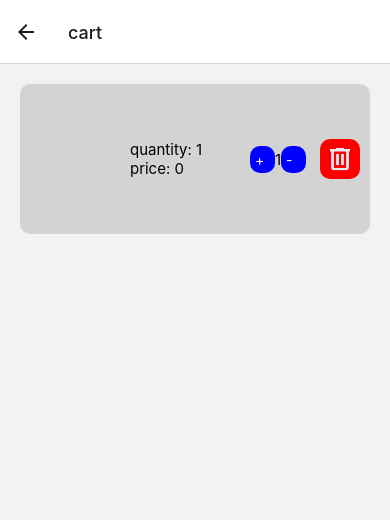
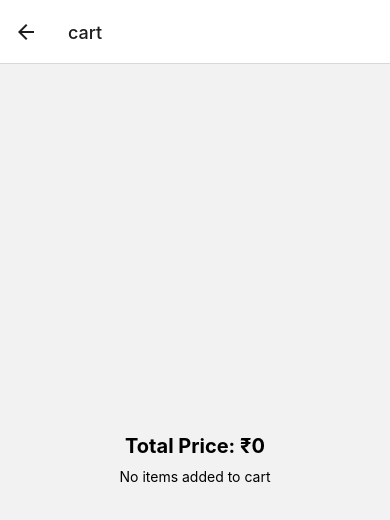
Before and after one commit to chetankumarpulipati/food-order-app, a React Native app: screen /cart in a window 390 px wide. Shown: the top 520 px of the page. Built offline with nearby package versions, Linux system fonts and the light colour scheme.

Commit message:
designed qty screen

```diff
--- a/src/screens/CartScreen/cart.screen.tsx
+++ b/src/screens/CartScreen/cart.screen.tsx
@@ -1,8 +1,9 @@
 import React, {useEffect, useState} from 'react';
-import {Image, ScrollView, StyleSheet, Text, TouchableOpacity, View} from "react-native";
+import {Image, RefreshControl, ScrollView, StyleSheet, Text, TouchableOpacity, View} from "react-native";
 import { RouteProp } from '@react-navigation/native';
 import AsyncStorage from '@react-native-async-storage/async-storage';
-
+import { useIsFocused } from '@react-navigation/native';
+import QuantityScreen from "../QuantityScreen";
 
 type RootStackParamList = {
     CartScreen: {
@@ -19,44 +20,54 @@ interface Props {
     route: CartScreenRouteProp;
 }
 
-//storage
 
-
-
+interface CartItem {
+    itemTitle: string;
+    imageSource: any;
+    price: number;
+    qty: number;
+}
 
 const CartScreen: React.FC<Props> = ({route},{navigation}) => {
-    // const { itemTitle, imageSource, price, qty } = route.params;
-    const { itemTitle, imageSource, price, qty } = route.params ? route.params : { itemTitle: '', imageSource: null, price: 0, qty: 0 };
-    const [cartItems, setCartItems] = useState([]);
+    const { itemTitle, imageSource, price, qty } = route.params
+        ? route.params
+        : { itemTitle: '', imageSource: null, price: 0, qty: 0 };
+    const [cartItems, setCartItems] = useState<CartItem[]>([]);
     const [qtyy, setQty] = useState(1); // Initialize quantity state
     const temp_price = price * qtyy;
-
-    const storeData = async (value) => {
-        try {
-            const jsonValue = JSON.stringify(value)
-            await AsyncStorage.setItem('@cart', jsonValue)
-        } catch (e) {
-            console.log(e);
-        }
-    }
-    const addToCart = () => {
-        navigation.navigate('cart', {
-            itemTitle: itemTitle,
-            price: price * qtyy,
-            qty: qtyy,
-            imageSource: imageSource,
-        });
-        console.log('Added',{qtyy},{itemTitle},'to storage using async storage');
-        storeData({itemTitle: itemTitle, price: price * qtyy, qty: qtyy, imageSource: imageSource});
-    }
+    const isFocused = useIsFocused();
+    const [refreshing, setRefreshing] = useState(false);
     const getData = async () => {
         try {
-            const jsonValue = await AsyncStorage.getItem('@cart')
-            return jsonValue != null ? JSON.parse(jsonValue) : null;
+            const jsonValue = await AsyncStorage.getItem('@cart');
+            return jsonValue != null ? JSON.parse(jsonValue) : [];
         } catch(e) {
             console.log(e);
         }
     }
+    const fetchCartItems = async () => {
+        const items = await getData();
+        setCartItems(items);
+    }
+    const increaseQty = (index) => {
+        setCartItems(prevCartItems => prevCartItems.map((item, i) =>
+            i === index ? {...item, qty: item.qty + 1, price: item.price * (item.qty + 1)} : item
+        ));
+    }
+    const decreaseQty = (index) => {
+        setCartItems(prevCartItems => prevCartItems.map((item, i) =>
+            i === index && item.qty > 1 ? {...item, qty: item.qty - 1, price: (item.price / item.qty) * (item.qty - 1)} : item
+        ));
+    }
+    const deleteItem = (index) => {
+        setCartItems(prevCartItems => prevCartItems.filter((item, i) => i !== index));
+    }
+    const onRefresh = React.useCallback(() => {
+        setRefreshing(true);
+        fetchCartItems().then(() => setRefreshing(false));
+    }, []);
+    const totalPrice = cartItems.reduce((total, item) => total + item.price, 0);
+
 
     useEffect(() => {
         const fetchCartItems = async () => {
@@ -65,44 +76,52 @@ const CartScreen: React.FC<Props> = ({route},{navigation}) => {
         }
         fetchCartItems();
     }, []);
+    useEffect(() => {
+        const fetchCartItems = async () => {
+            const items = await getData();
+            setCartItems(items);
+        }
+        fetchCartItems();
+    }, [isFocused]);
+    useEffect(() => {
+        fetchCartItems();
+    }, [isFocused]);
 
-    const increaseQty = () => {
-        setQty(qtyy + 1);
+    // console.log('Image Source:', imageSource);
+    return (
+        <ScrollView
+            contentContainerStyle={{flexGrow: 1}}
+            refreshControl={
+                <RefreshControl refreshing={refreshing} onRefresh={onRefresh} />
             }
-    const decreaseQty = () => {
-        if (qty > 1) {
-            setQty(qtyy - 1);
-        }
-    }
-    const deleteItem = () => {
-        console.log('Deleted', {qty}, {itemTitle}, 'from cart');
-    }
-
-    console.log('Image Source:', imageSource);
-    return (
-        <ScrollView>
-            <View style={styles.container}>
+        >
+            <View style={{flex: 1, alignItems: 'center', justifyContent: 'center'}}>
+                <Text style={styles.totalPrice}>Total Price: ₹{totalPrice}</Text>
+                {cartItems.length === 0 ? (
+                    <Text>No items added to cart</Text>
+                ) : (
+                    cartItems.map((item, index) => (
                         <View style={styles.item_view}>
                             <Image
-                        source = {imageSource}
+                                source = {item.imageSource}
                                 style = {styles.image}
                             />
                             <View style={styles.details}>
-                        <Text style={styles.itemTitle}>{itemTitle}</Text>
-                        <Text style={styles.qty}>quantity: {qtyy}</Text>
-                        <Text style={styles.price}>price: {temp_price} </Text>
+                                <Text style={styles.itemTitle}>{item.itemTitle}</Text>
+                                <Text style={styles.qty}>quantity: {item.qty}</Text>
+                                <Text style={styles.price}>price: {item.price} </Text>
                             </View>
                             <View style={styles.actions}>
                                 <View style={styles.qtyButtons}>
-                            <TouchableOpacity onPress={increaseQty} style={styles.qtyButton}>
+                                    <TouchableOpacity onPress={() => increaseQty(index)} style={styles.qtyButton}>
                                         <Text style={styles.qtyButtonText}>+</Text>
                                     </TouchableOpacity>
-                            <Text style={styles.qty}>{qtyy}</Text>
-                            <TouchableOpacity onPress={decreaseQty} style={styles.qtyButton}>
+                                    <Text style={styles.qty}>{item.qty}</Text>
+                                    <TouchableOpacity onPress={() => decreaseQty(index)} style={styles.qtyButton}>
                                         <Text style={styles.qtyButtonText}>-</Text>
                                     </TouchableOpacity>
                                 </View>
-                        <TouchableOpacity onPress={deleteItem} style={styles.deleteButton}>
+                                <TouchableOpacity onPress={() => deleteItem(index)} style={styles.deleteButton}>
                                     <Image
                                         source = {require('../../assets/images/bin.png')}
                                         style = {{width: 30, height: 30}}
@@ -110,6 +129,8 @@ const CartScreen: React.FC<Props> = ({route},{navigation}) => {
                                 </TouchableOpacity>
                             </View>
                         </View>
+                    ))
+                )}
             </View>
         </ScrollView>
     )
@@ -192,4 +213,9 @@ const styles = StyleSheet.create({
         justifyContent: 'space-between',
         alignItems: 'center',
     },
+    totalPrice: {
+        fontSize: 20,
+        fontWeight: "bold",
+        margin: 10,
+    },
 });
--- a/src/screens/QuantityScreen/quantity.screen.tsx
+++ b/src/screens/QuantityScreen/quantity.screen.tsx
@@ -4,6 +4,7 @@ import { RouteProp } from '@react-navigation/native';
 import {TouchableNativeFeedback} from "react-native-gesture-handler";
 import { useNavigation } from '@react-navigation/native'; // Import useNavigation
 import CartScreen from "../CartScreen";
+import AsyncStorage from "@react-native-async-storage/async-storage";
 
 
 type RootStackParamList = {
@@ -90,6 +91,17 @@ const QuantityScreen: React.FC<Props> = ({ route }) => {
             setQty(qty - 5); // Decrease quantity by 5
         }
     }
+    const [additionalDesc, setAdditionalDesc] = useState('');
+    const getData = async () => {
+        try {
+            const jsonValue = await AsyncStorage.getItem('@cart');
+            const data = jsonValue != null ? JSON.parse(jsonValue) : [];
+            console.log('Retrieved data:', data);
+            return data;
+        } catch(e) {
+            console.log(e);
+        }
+    }
     const addToCart = () => {
         navigation.navigate('cart', {
             itemTitle: itemTitle,
@@ -97,9 +109,21 @@ const QuantityScreen: React.FC<Props> = ({ route }) => {
             qty: qty,
             imageSource: imageSource,
         });
-        console.log('Added',{qty},{itemTitle},'to cart');
+        console.log('Added',{qty},{itemTitle},'to storage using async storage');
+        storeData({itemTitle: itemTitle, price: price * qty, qty: qty, imageSource: imageSource});
     }
-    const [additionalDesc, setAdditionalDesc] = useState('');
+    const storeData = async (value) => {
+        try {
+            const existingCartData = await getData();
+            const updatedCartData = existingCartData.some(item => item.itemTitle === value.itemTitle)
+                ? existingCartData.map(item => item.itemTitle === value.itemTitle ? value : item)
+                : [...existingCartData, value];
+            const jsonValue = JSON.stringify(updatedCartData);
+            await AsyncStorage.setItem('@cart', jsonValue);
+        } catch (e) {
+            console.log(e);
+        }
+    }
 
     useEffect(() => {
         setAdditionalDesc(getAdditionalDescription(itemTitle));
```
Lines whose indentation alone changed are shown as unchanged.
